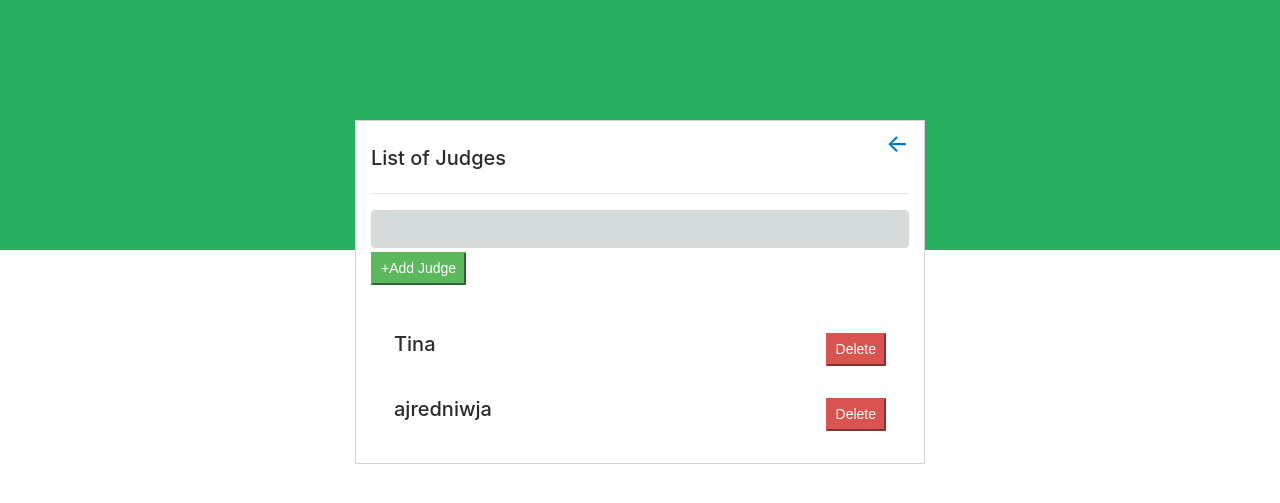
After one commit to gsingh84/symposium, a PHP site: template views/judges.html in a window 1280 px wide. The commit adds this page. Shown: the top 503 px of the page. Run offline with PHP 8.4, Linux system fonts and the light colour scheme; the template is opened without the code that fills it, so the values that code supplies are empty; some libraries are stand-ins or nearby versions.

Commit message:
Jacob Tran Commit - adding judges page

```diff
--- a/views/admin.html
+++ b/views/admin.html
@@ -84,7 +84,7 @@
                 </div>
                 <div class="form-group row">
                     <div class="col">
-                        <button style="width: 100%" class="btn font-weight-light btn-lg btn-info">Judges</button>
+                        <a href="{{@BASE}}/judges"><button style="width: 100%" class="btn font-weight-light btn-lg btn-info">Manage Judges</button></a>
                     </div>
                 </div>
             </div>
--- /dev/null
+++ b/views/judges.html
@@ -0,0 +1,80 @@
+<!DOCTYPE html>
+<html lang="en">
+<head>
+    <meta charset="UTF-8">
+    <meta name="viewport" content="width=device-width, initial-scale=1, shrink-to-fit=no">
+    <meta http-equiv="X-UA-Compatible" content="ie=edge">
+    <link rel="stylesheet" href="https://maxcdn.bootstrapcdn.com/bootstrap/4.0.0-beta.3/css/bootstrap.min.css" integrity="sha384-Zug+QiDoJOrZ5t4lssLdxGhVrurbmBWopoEl+M6BdEfwnCJZtKxi1KgxUyJq13dy" crossorigin="anonymous">
+    <link rel="stylesheet" href="{{@BASE}}/views/styles/add-participant.css">
+    <title>List of Judges</title>
+</head>
+<body>
+<div id="top-box">
+
+</div>
+<div class="container">
+    <div class="form-group row">
+        <div id="field" class="col-md-6 offset-md-3 pb-3">
+            <div class="row">
+                <div class="col-8">
+                    <legend class="font-weight-light h5 mt-3">List of Judges</legend>
+                </div>
+                <div class="col-4 text-right">
+                    <a href="{{@BASE}}"><span class="h4">&larr; </span></a>
+                </div>
+            </div>
+            <hr>
+
+            <div class="display-judges">
+                <div class="form-group row">
+                    <div class="col form-group">
+                        <input id="judge-input" class="form-control" type="text" name="level-name">
+                        <button id="add-btn" name="add-btn" class="btn-sm btn-success rounded-0 mt-1">&#43;Add Judge</button>
+                    </div>
+                </div>
+
+                <div class="form-group row m-0 border border-secondary p-2 pt-3 mb-2">
+                    <div class="col-6">
+                        <p class="h5 font-weight-light">Tina</p>
+                    </div>
+                    <div class="col-6 text-right">
+                        <button class="delete-judge btn-sm rounded-0 btn-danger">Delete</button>
+                    </div>
+                </div>
+
+                <div class="form-group row m-0 border border-secondary p-2 pt-3 mb-2">
+                    <div class="col-6">
+                        <p class="h5 font-weight-light">ajredniwja</p>
+                    </div>
+                    <div class="col-6 text-right">
+                        <button class="delete-judge btn-sm rounded-0 btn-danger">Delete</button>
+                    </div>
+                </div>
+
+
+            </div>
+        </div>
+    </div>
+</div>
+
+<script src="https://code.jquery.com/jquery-3.2.1.slim.min.js" integrity="sha384-KJ3o2DKtIkvYIK3UENzmM7KCkRr/rE9/Qpg6aAZGJwFDMVNA/GpGFF93hXpG5KkN" crossorigin="anonymous"></script>
+<script src="https://cdnjs.cloudflare.com/ajax/libs/popper.js/1.12.9/umd/popper.min.js" integrity="sha384-ApNbgh9B+Y1QKtv3Rn7W3mgPxhU9K/ScQsAP7hUibX39j7fakFPskvXusvfa0b4Q" crossorigin="anonymous"></script>
+<script src="https://maxcdn.bootstrapcdn.com/bootstrap/4.0.0-beta.3/js/bootstrap.min.js" integrity="sha384-a5N7Y/aK3qNeh15eJKGWxsqtnX/wWdSZSKp+81YjTmS15nvnvxKHuzaWwXHDli+4" crossorigin="anonymous"></script>
+</body>
+<script src="//code.jquery.com/jquery.js"></script>
+<script>
+$(document).ready(function() {
+    $("#add-btn").click(function () {
+        if ($('#judge-input').val() != '') {
+            $('.display-judges').append(' <div class="form-group row m-0 border border-secondary p-2 pt-3 mb-2"><div class="col-6"><p class="h5 font-weight-light">'+$('#judge-input').val()+'</p></div><div class="col-6 text-right"><button class="delete-judge btn-sm rounded-0 btn-danger">Delete</button></div></div>');
+        }
+        $('#judge-input').val('');
+    });
+
+    $(".delete-judge").click(function() {
+        $(this).parent().parent().remove();
+    });
+});
+
+</script>
+</html>
```
Also changed, not shown: index.php (+9 -0 lines).
